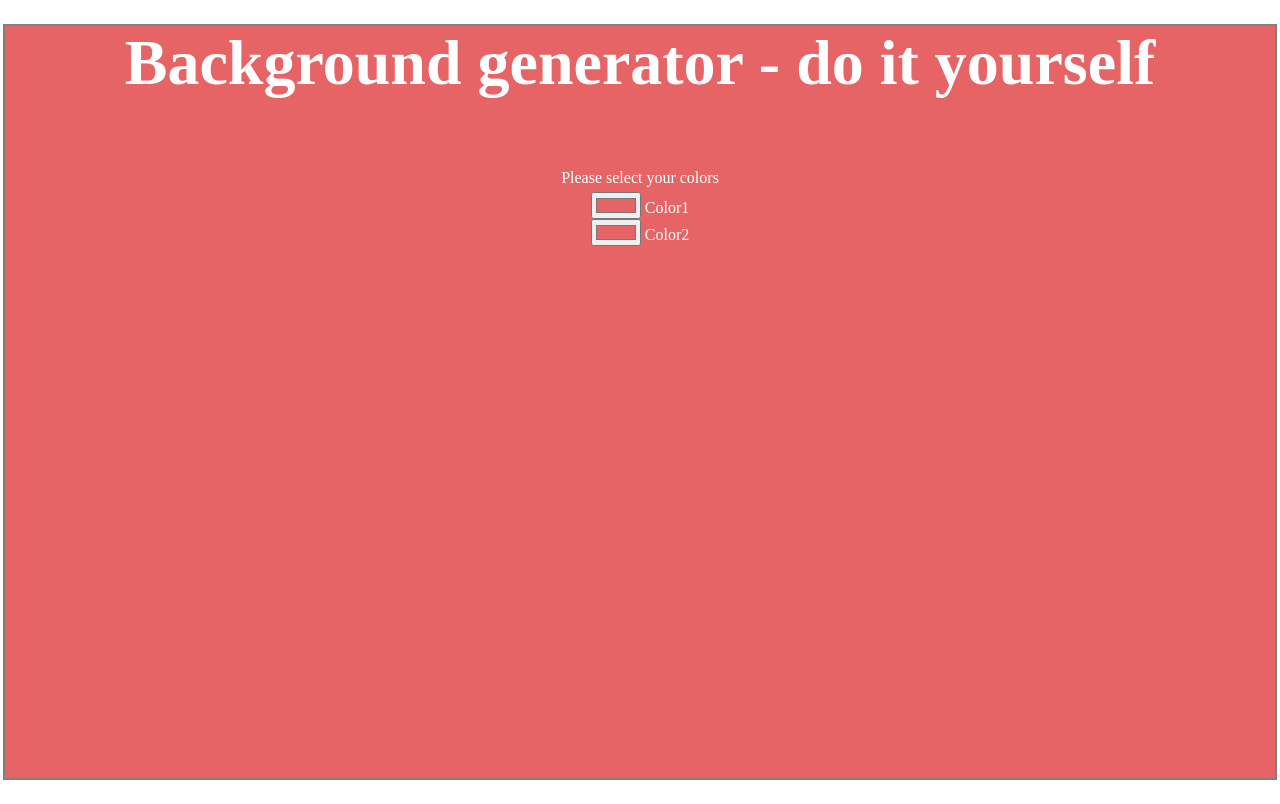
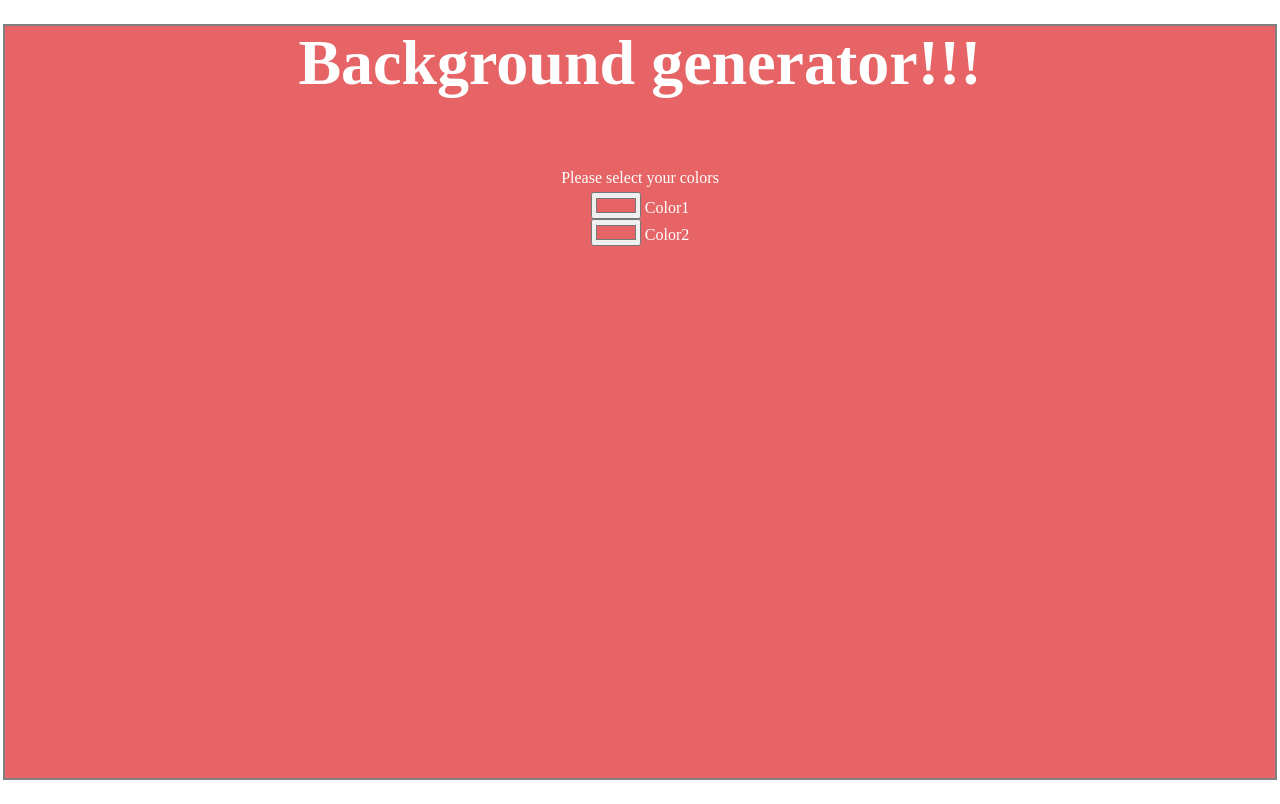
Before and after one commit to plingier/GitTest, a plain HTML site: page index.html in a window 1280 px wide. Drawn offline with Linux system fonts and the light colour scheme.

Commit message:
added exclamation marks

```diff
--- a/index.html
+++ b/index.html
@@ -7,7 +7,7 @@
 <body>
 	<section>
 		<h1>
-			Background generator - do it yourself
+			Background generator!!!
 		</h1>
 		<p>Please select your colors</p>
 		<div>
```
